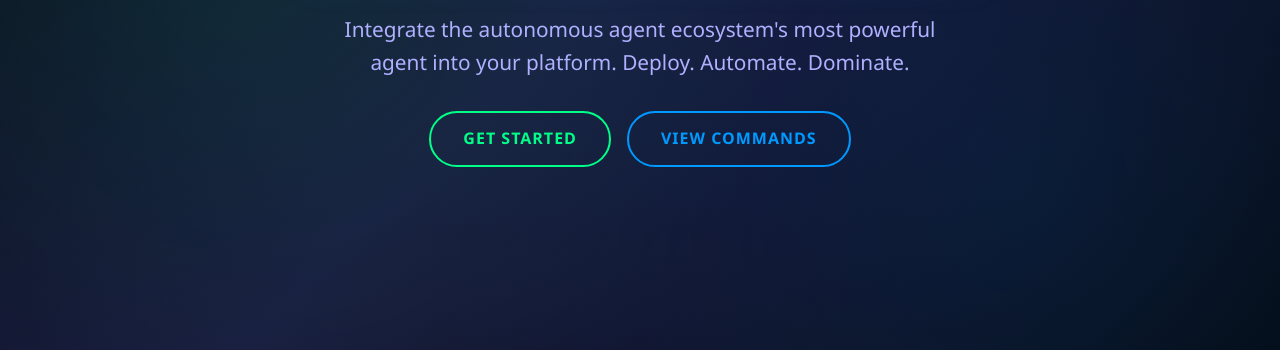
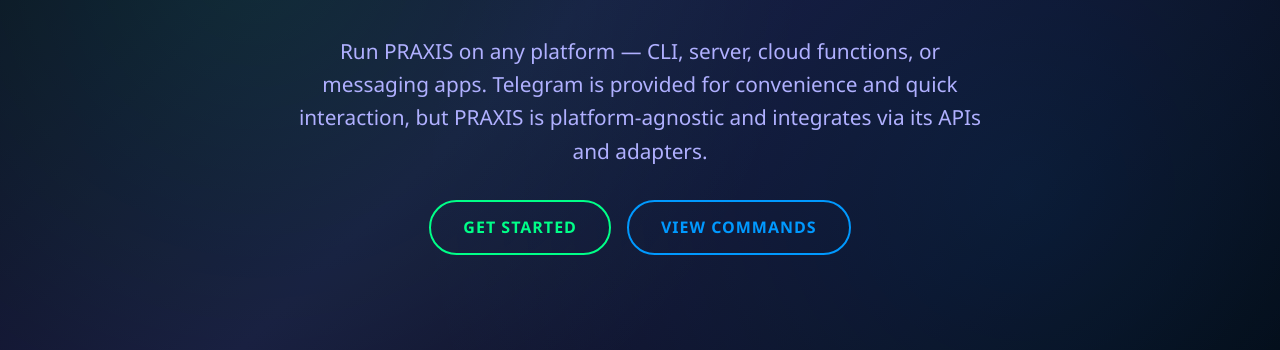
Before and after one commit to praxisbot/praxis-agent, a website: page index.html in a window 1280 px wide. Shown: the part 450-800 px from the top of the page. Drawn offline with Linux system fonts and the light colour scheme.

Commit message:
docs: clarify PRAXIS is platform-agnostic (not limited to Telegram)

```diff
--- a/index.html
+++ b/index.html
@@ -528,6 +528,7 @@
         <section class="hero">
             <h1>Build with PRAXIS-AI</h1>
             <p>Integrate the autonomous agent ecosystem's most powerful agent into your platform. Deploy. Automate. Dominate.</p>
+            <p style="margin-top:0.75rem; color:var(--text-light); max-width:700px;">Run PRAXIS on any platform — CLI, server, cloud functions, or messaging apps. Telegram is provided for convenience and quick interaction, but PRAXIS is platform-agnostic and integrates via its APIs and adapters.</p>
             <div class="cta-buttons">
                 <a href="#integration" class="btn">Get Started</a>
                 <a href="#commands" class="btn btn-secondary">View Commands</a>
```
